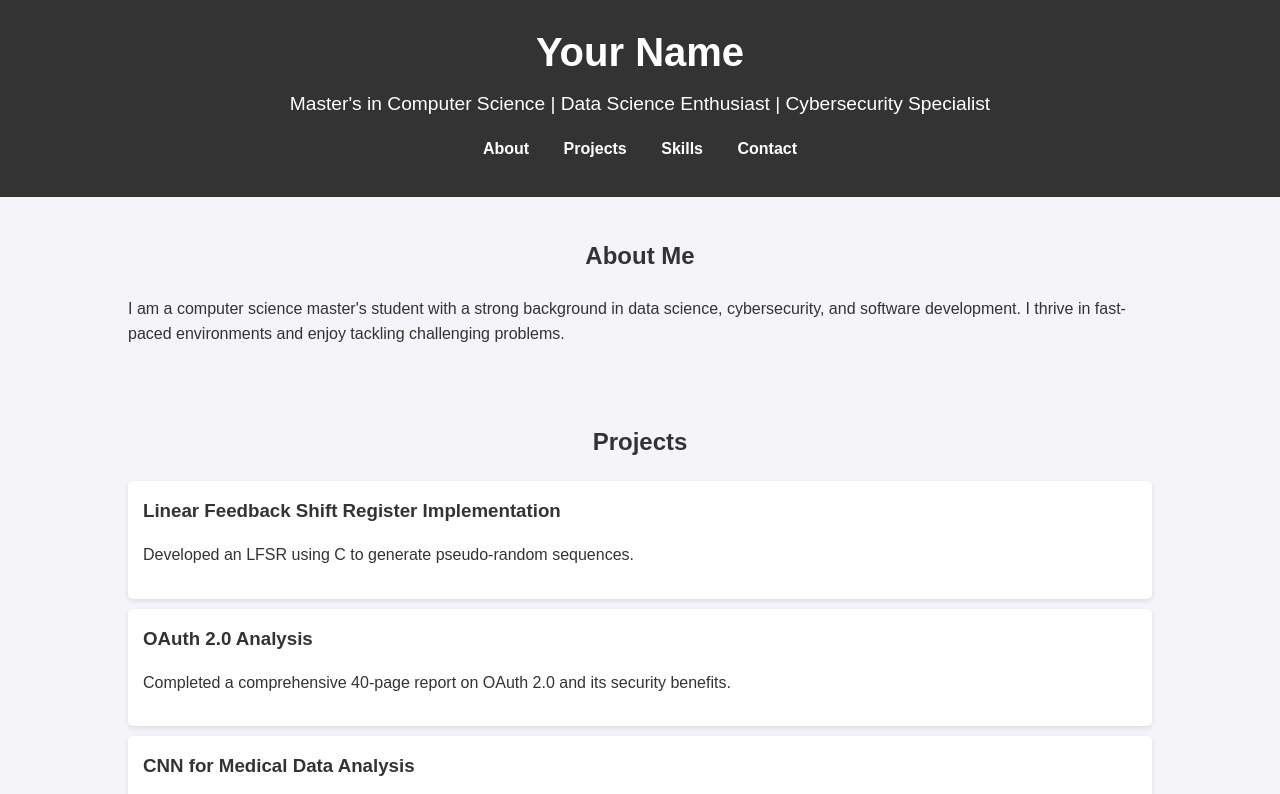
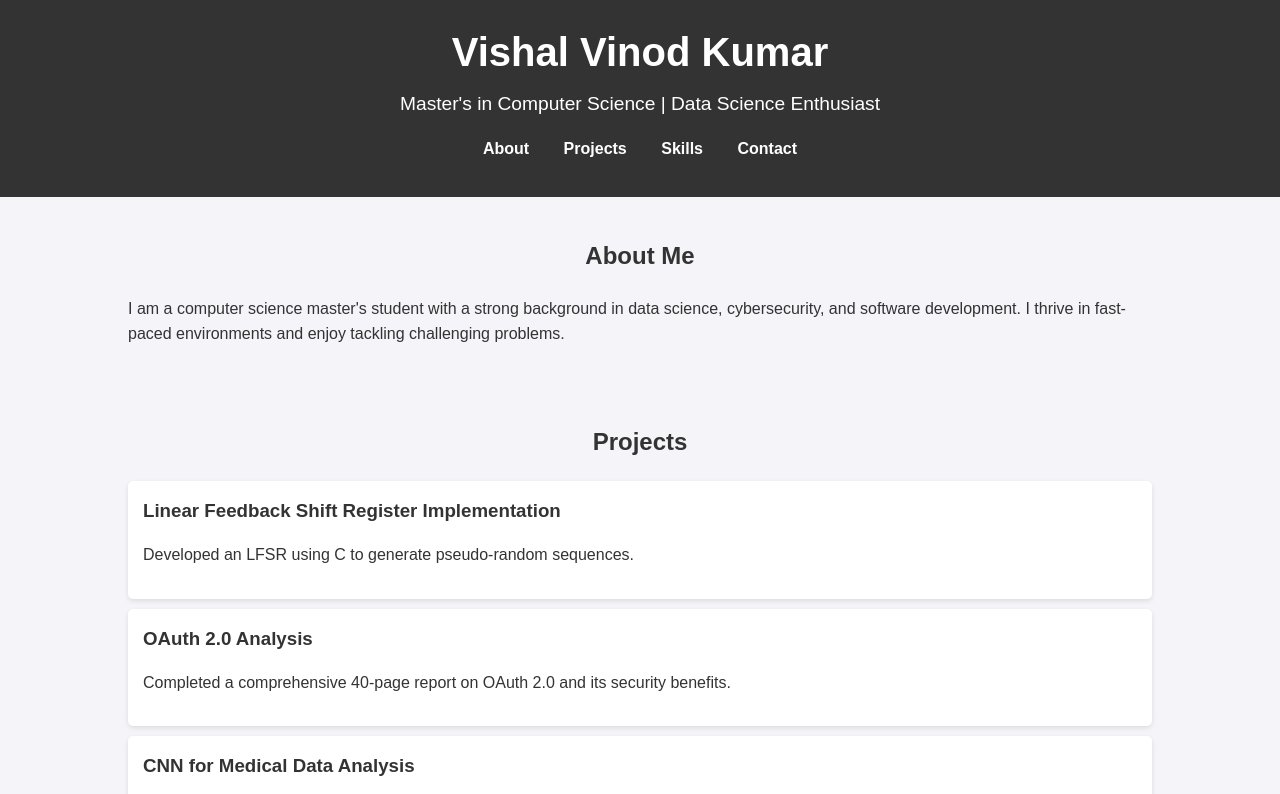
Before and after one commit to vishalvk2511/vishalvk2511.github.io, a plain HTML site: page index.html in a window 1280 px wide. Shown: the top 794 px of the page. Drawn offline with Linux system fonts and the light colour scheme.

Commit message:
Update index.html

```diff
--- a/index.html
+++ b/index.html
@@ -9,8 +9,8 @@
 <body>
   <header>
     <div class="container">
-      <h1>Your Name</h1>
-      <p>Master's in Computer Science | Data Science Enthusiast | Cybersecurity Specialist</p>
+      <h1>Vishal Vinod Kumar</h1>
+      <p>Master's in Computer Science | Data Science Enthusiast</p>
       <nav>
         <ul>
           <li><a href="#about">About</a></li>
```
